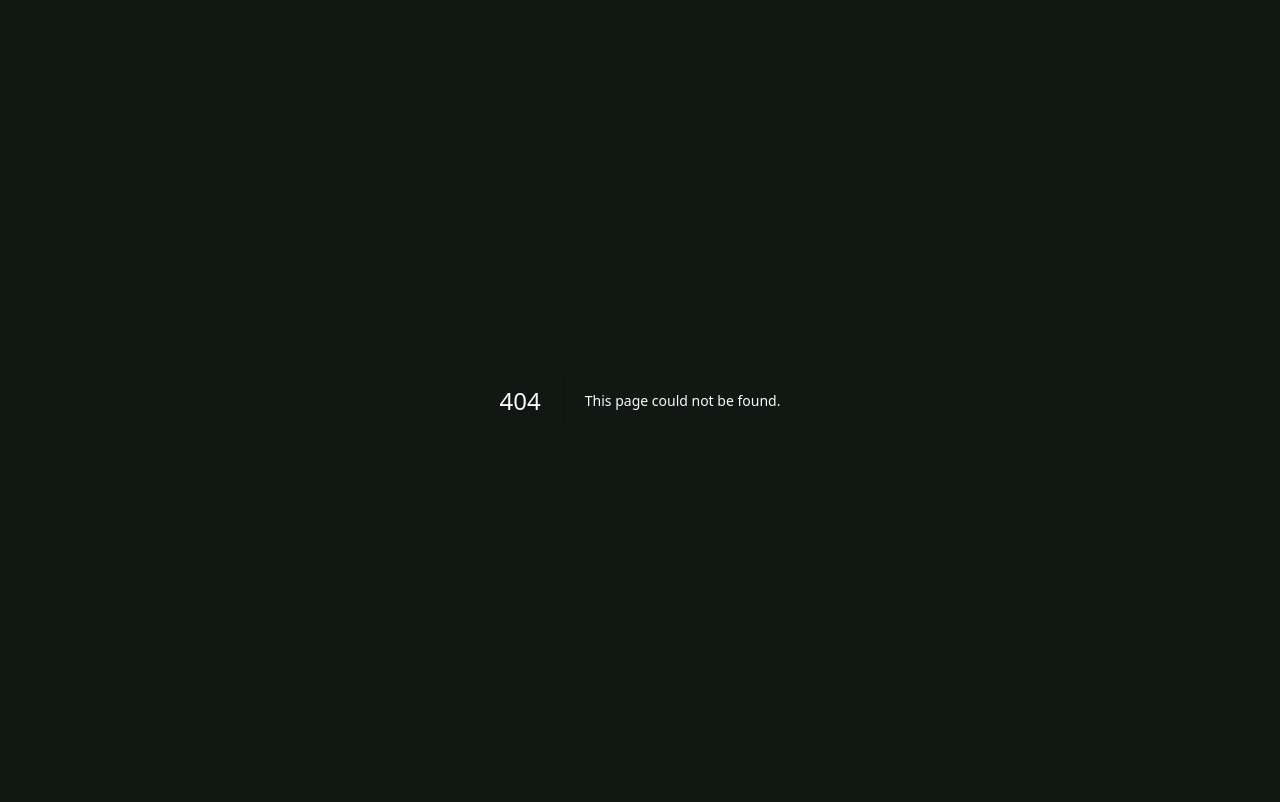
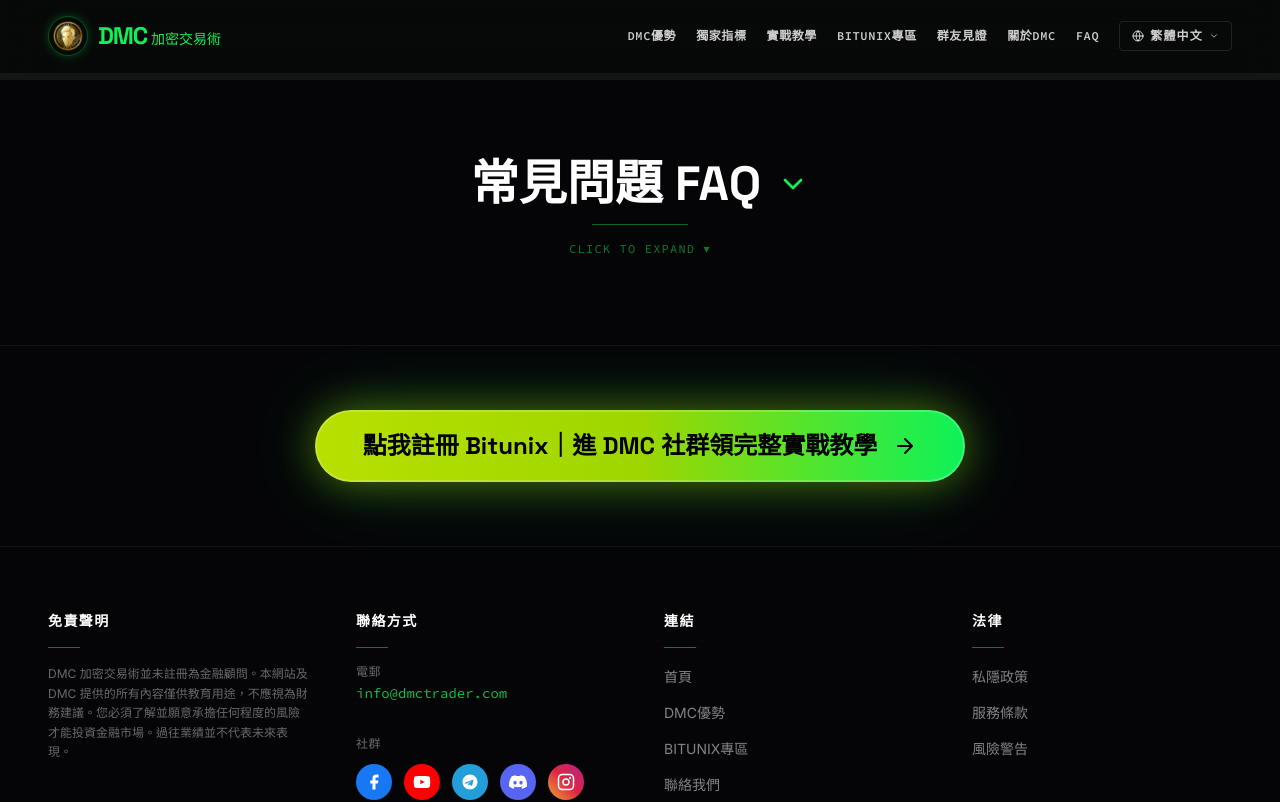
Before and after one commit to uscswa521-art/DMC1-main, a Next.js app: page /faq in a window 1280 px wide. Before the commit this address had no page. Shown: the top 802 px of the page. Built offline with nearby package versions, Linux system fonts and the light colour scheme.

Commit message:
feat: add /indicators /testimonials /faq pages with CyberBoot transition from nav

```diff
--- /dev/null
+++ b/src/app/faq/page.tsx
@@ -0,0 +1,21 @@
+"use client";
+
+import { Navigation } from "@/components/Navigation";
+import { FAQ } from "@/components/sections/FAQ";
+import { Footer } from "@/components/Footer";
+import { LanguageProvider } from "@/contexts/LanguageContext";
+import { SectionReveal } from "@/components/SectionReveal";
+
+export default function FAQPage() {
+  return (
+    <LanguageProvider>
+      <main className="min-h-screen">
+        <Navigation />
+        <div className="pt-20">
+          <SectionReveal><FAQ /></SectionReveal>
+          <SectionReveal><Footer /></SectionReveal>
+        </div>
+      </main>
+    </LanguageProvider>
+  );
+}
--- /dev/null
+++ b/src/app/indicators/page.tsx
@@ -0,0 +1,21 @@
+"use client";
+
+import { Navigation } from "@/components/Navigation";
+import { Indicators } from "@/components/sections/Indicators";
+import { Footer } from "@/components/Footer";
+import { LanguageProvider } from "@/contexts/LanguageContext";
+import { SectionReveal } from "@/components/SectionReveal";
+
+export default function IndicatorsPage() {
+  return (
+    <LanguageProvider>
+      <main className="min-h-screen">
+        <Navigation />
+        <div className="pt-20">
+          <SectionReveal><Indicators /></SectionReveal>
+          <SectionReveal><Footer /></SectionReveal>
+        </div>
+      </main>
+    </LanguageProvider>
+  );
+}
--- /dev/null
+++ b/src/app/testimonials/page.tsx
@@ -0,0 +1,21 @@
+"use client";
+
+import { Navigation } from "@/components/Navigation";
+import { Testimonials } from "@/components/sections/Testimonials";
+import { Footer } from "@/components/Footer";
+import { LanguageProvider } from "@/contexts/LanguageContext";
+import { SectionReveal } from "@/components/SectionReveal";
+
+export default function TestimonialsPage() {
+  return (
+    <LanguageProvider>
+      <main className="min-h-screen">
+        <Navigation />
+        <div className="pt-20">
+          <SectionReveal><Testimonials /></SectionReveal>
+          <SectionReveal><Footer /></SectionReveal>
+        </div>
+      </main>
+    </LanguageProvider>
+  );
+}
--- a/src/components/Navigation.tsx
+++ b/src/components/Navigation.tsx
@@ -216,7 +216,7 @@
 
 // ── Popup content router ──────────────────────────────────
 
-function PopupContent({ href, t, onAboutClick }: { href: string; t: any; onAboutClick: () => void }) {
+function PopupContent({ href, t, onAboutClick }: { href: string; t: any; onAboutClick: () => void; }) {
   switch (href) {
     case '#about':        return <PopupAbout t={t} onAboutClick={onAboutClick} />;
     case '#advantages':   return <PopupAdvantages t={t} />;
@@ -233,20 +233,35 @@
 
 type Align = 'left' | 'center' | 'right';
 
+// Pages that use CyberBoot transition instead of hash-scroll
+const TRANSITION_PAGES: Record<string, string> = {
+  '#indicators':   '/indicators',
+  '#training':     '/training',
+  '#testimonials': '/testimonials',
+  '#about':        '/about',
+  '#faq':          '/faq',
+};
+
 export function Navigation() {
   const [isScrolled, setIsScrolled] = useState(false);
   const [dropdownOpen, setDropdownOpen] = useState(false);
   const [showTransition, setShowTransition] = useState(false);
+  const [transitionTarget, setTransitionTarget] = useState('/about');
   const dropdownRef = useRef<HTMLDivElement>(null);
   const { lang, setLang, t } = useLanguage();
 
-  const handleAboutClick = useCallback(() => {
+  const triggerTransition = useCallback((target: string) => {
+    setTransitionTarget(target);
     setShowTransition(true);
   }, []);
 
+  const handleAboutClick = useCallback(() => {
+    triggerTransition('/about');
+  }, [triggerTransition]);
+
   const handleTransitionComplete = useCallback(() => {
-    window.location.href = '/about';
-  }, []);
+    window.location.href = transitionTarget;
+  }, [transitionTarget]);
 
   const NAV_LINKS: { name: string; href: string; align: Align }[] = [
     { name: t.nav.advantages,   href: '#advantages',   align: 'left'   },
@@ -325,9 +340,9 @@
             <div key={link.href} className="relative group/nav">
 
               {/* Link text */}
-              {link.href === '#about' ? (
+              {TRANSITION_PAGES[link.href] ? (
                 <button
-                  onClick={handleAboutClick}
+                  onClick={() => triggerTransition(TRANSITION_PAGES[link.href])}
                   className="text-xs uppercase tracking-wider text-white/80 hover:text-neon-green transition-colors font-code font-semibold block py-1 whitespace-nowrap"
                 >
                   {link.name}
@@ -365,7 +380,7 @@
                                            'left-1/2 -translate-x-1/2'
                 )} />
 
-                <PopupContent href={link.href} t={t} onAboutClick={handleAboutClick} />
+                <PopupContent href={link.href} t={t} onAboutClick={() => triggerTransition(TRANSITION_PAGES[link.href] ?? '/about')} />
               </div>
             </div>
           ))}
```
Lines whose indentation alone changed are shown as unchanged.
